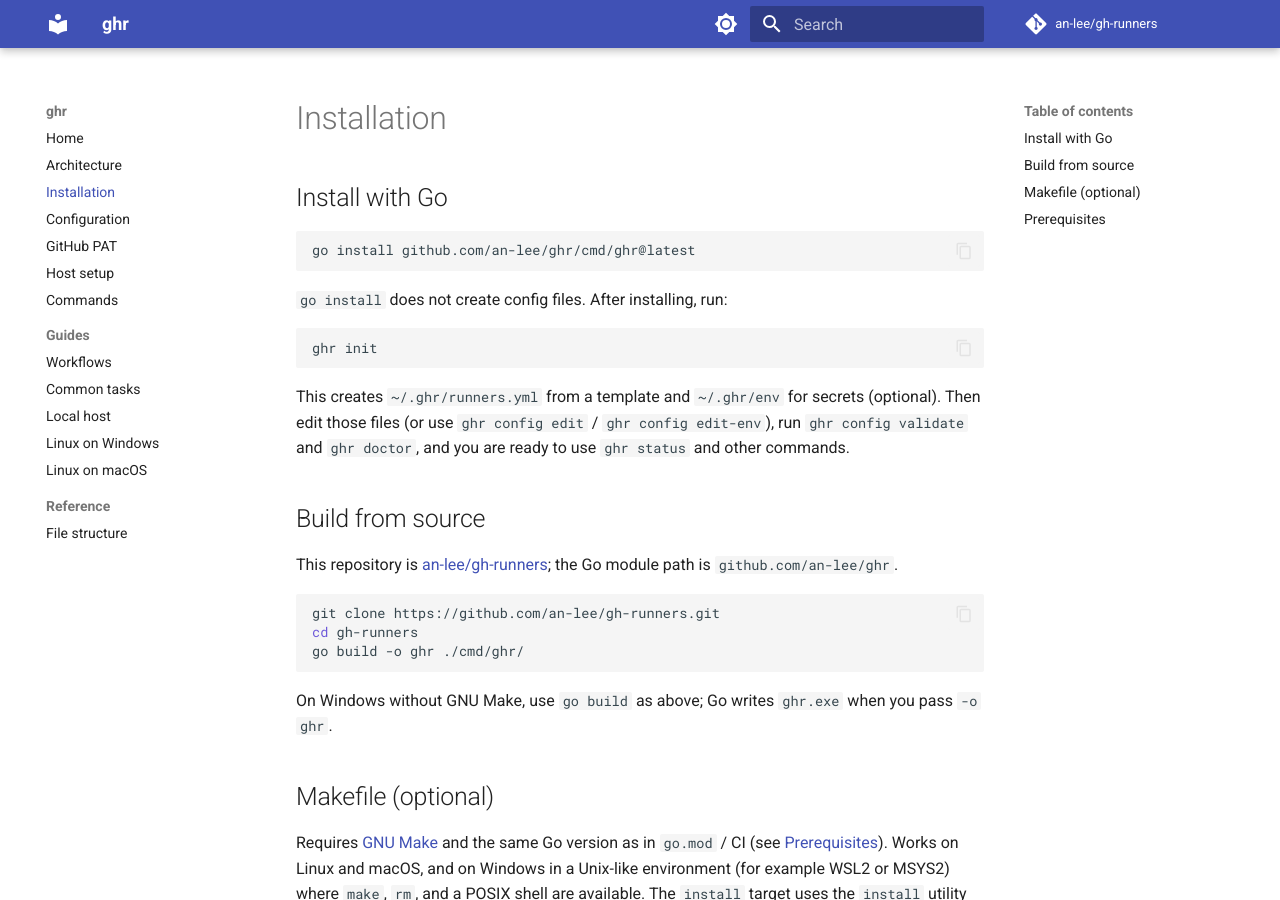
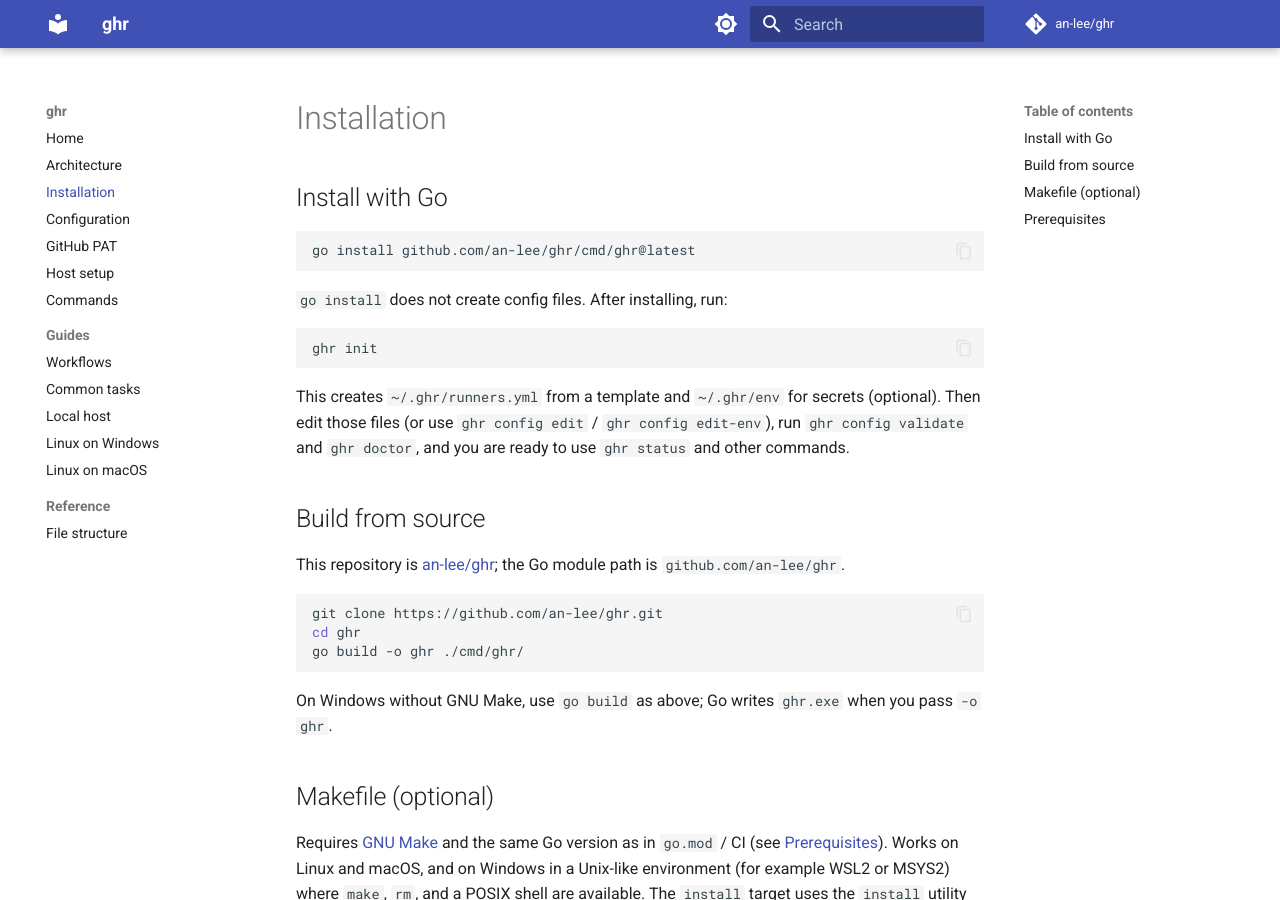
Before and after one commit to baizhiheizi/gh-sr, an MkDocs documentation site: the page built from docs/installation.md, in a window 1280 px wide and 900 px high. Built offline with MkDocs 1.6.1 and Material for MkDocs 9.7.7, drawn with Linux system fonts in a browser that asks for light colours; comment, search, counter and statistics services are not loaded.

Commit message:
docs: align URLs and clone paths with repo rename to ghr
Made-with: Cursor

````diff
--- a/docs/installation.md
+++ b/docs/installation.md
@@ -16,11 +16,11 @@ This creates `~/.ghr/runners.yml` from a template and `~/.ghr/env` for secrets (
 
 ## Build from source
 
-This repository is [an-lee/gh-runners](https://github.com/an-lee/gh-runners); the Go module path is `github.com/an-lee/ghr`.
+This repository is [an-lee/ghr](https://github.com/an-lee/ghr); the Go module path is `github.com/an-lee/ghr`.
 
 ```bash
-git clone https://github.com/an-lee/gh-runners.git
-cd gh-runners
+git clone https://github.com/an-lee/ghr.git
+cd ghr
 go build -o ghr ./cmd/ghr/
 ```
 
--- a/mkdocs.yml
+++ b/mkdocs.yml
@@ -1,8 +1,8 @@
 site_name: ghr
 site_description: CLI to manage self-hosted GitHub Actions runners over SSH
-site_url: https://an-lee.github.io/gh-runners/
-repo_url: https://github.com/an-lee/gh-runners
-repo_name: an-lee/gh-runners
+site_url: https://an-lee.github.io/ghr/
+repo_url: https://github.com/an-lee/ghr
+repo_name: an-lee/ghr
 edit_uri: edit/main/docs/
 
 theme:
````
Also changed, not shown: README.md (+3 -3 lines), docs/reference/file-structure.md (+1 -1 lines), 1 other file.
